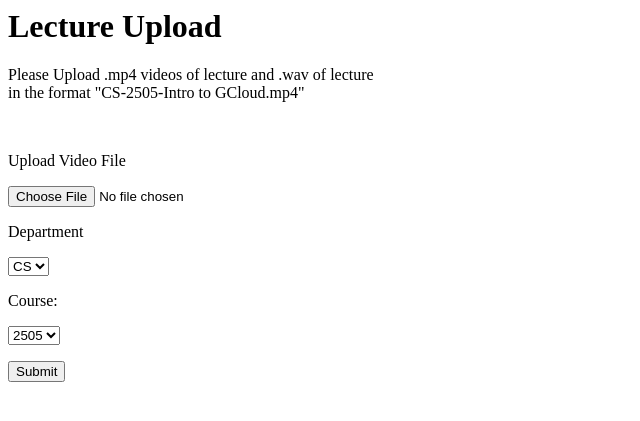
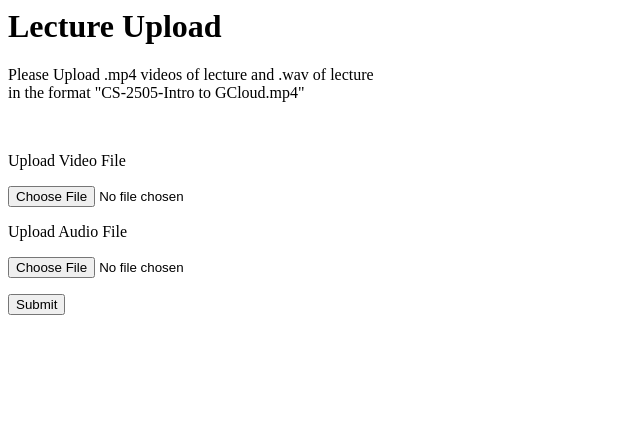
Before and after one commit to matt-davison/Easy-Lecture, a Flask app: page /upload in a window 1280 px wide. Shown: the top 421 px of the page, without its empty margins (0-640 px from the left). Run offline with Flask 2, Linux system fonts and the light colour scheme.

Commit message:
upload vid and aud separately

```diff
--- a/app.yaml
+++ b/app.yaml
@@ -1,6 +1,4 @@
 runtime: python37
-
-entrypoint: gunicorn -b :$PORT main:app
 
 resources:
   cpu: 8
--- a/main.py
+++ b/main.py
@@ -8,7 +8,7 @@ from firestore_manager import get_courses_lec_lng
 
 #log = logging.getLogger('Easy-Lecture')
 app = Flask(__name__)
-temp_dir = 'tmp'
+temp_dir = '/tmp'
 
 @app.route('/')
 @app.route('/index', methods=['GET'])
@@ -68,13 +68,22 @@ def upload():
 
 @app.route('/upload_video', methods=['GET','POST'])
 def upload_lecture():
-	file = request.files['file']
-	video_name = secure_filename(file.filename)
+
+	video = request.files['file']
+	video_name = secure_filename(video.filename)
 	print(video_name)
+
+	audio = request.files['audio']
+	audio_name = secure_filename(audio.filename)
+	print(audio_name)
 	#save_path = os.path.join(temp_dir, video_name)
 	#with open(save_path, 'w') as f:
-	file.save(os.path.join(temp_dir,video_name))
-	upload_blob(temp_dir, video_name)
+
+	video.save(os.path.join(temp_dir,video_name))
+
+	audio.save(os.path.join(temp_dir, audio_name))
+
+	upload_blob(temp_dir, video_name, audio_name)
 	return render_template('upload_success.html')
 
 @app.route('/upload_wait')
--- a/templates/upload.html
+++ b/templates/upload.html
@@ -9,15 +9,8 @@
     <form action="upload_video" method="POST" enctype="multipart/form-data">
       <p>Upload Video File</p>
       <input type="file" name="file">
-      <p>Department</p>
-      <select name="dept" id="dept_select">
-        <option value="CS">CS</option>
-      </select>
-      <p>Course:</p>
-      <select name="course" id="course_select">
-        <option value="2505">2505</option>
-        <option value="2114">2114</option>
-      </select>
+      <p>Upload Audio File</p>
+      <input type="file" name="audio">
       <p></p>
       <input type="submit" name="submit" value="Submit" onclick='window.open("upload_wait", "_blank")'>
     </form>
--- a/templates/upload_wait.html
+++ b/templates/upload_wait.html
@@ -1,5 +1,5 @@
 <html>
-    <h1>Upload Success</h1>
+    <h1>Upload in Progress</h1>
 
-    <p>CONGRATS! RETURN PLS</p>
+    <p>Upload is being processed. Please wait.</p>
   </body>
```
Also changed, not shown: db_upload.py (+8 -6 lines), 2 other files.
